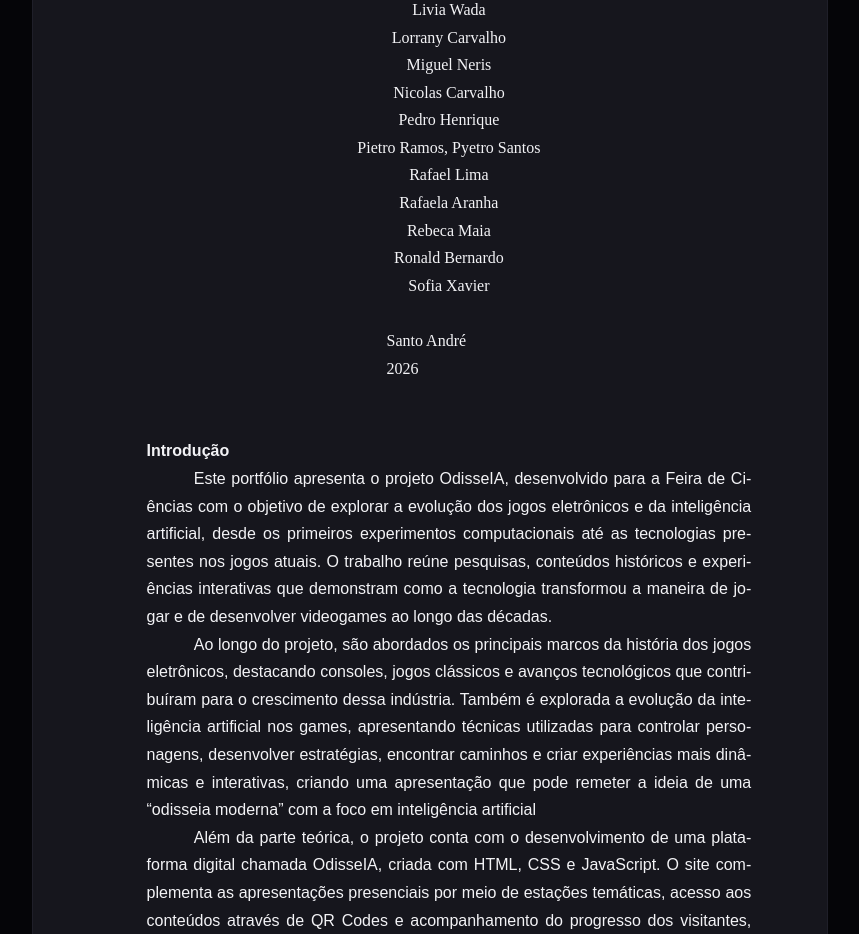
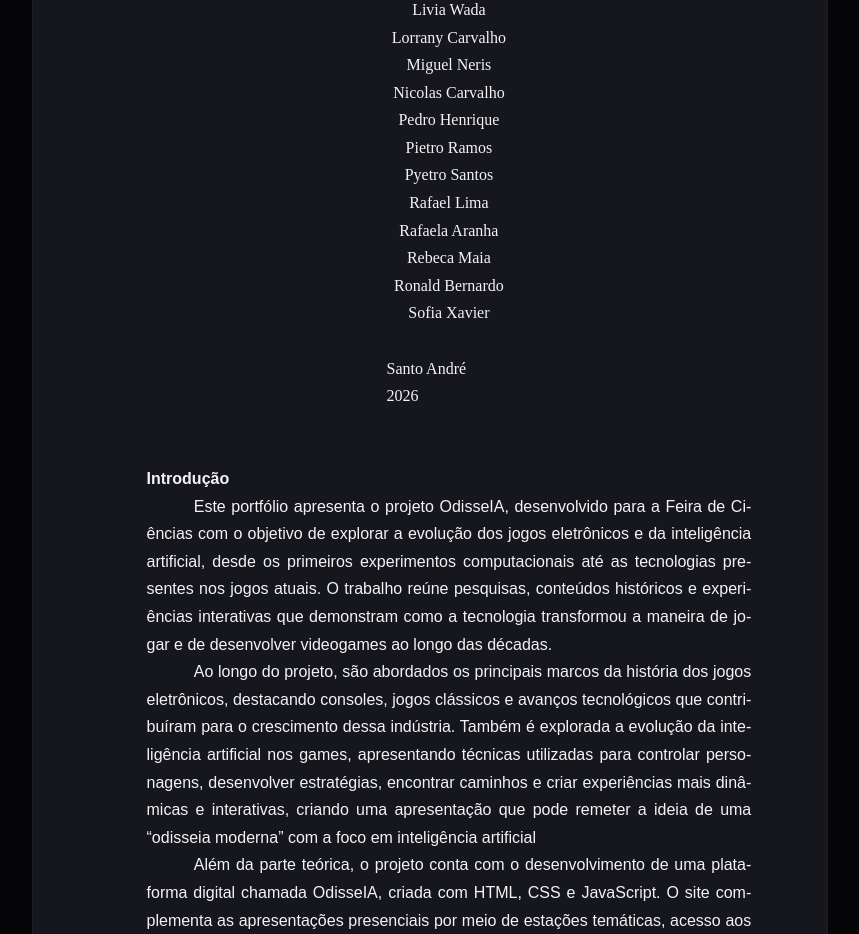
Before and after one commit to pietroramosz/OdisseIA, a plain HTML site: page portfolio.html in a window 1280 px wide. Shown: the part 1760-2694 px from the top of the page, without its empty margins (210-1069 px from the left). Drawn offline with Linux system fonts and the light colour scheme.

Commit message:
feat: nome dos alunos no portfólio

```diff
--- a/portfolio.html
+++ b/portfolio.html
@@ -57,7 +57,8 @@
           <p class="p3">Miguel Neris</p>
           <p class="p3">Nicolas Carvalho</p>
           <p class="p3">Pedro Henrique</p>
-          <p class="p3">Pietro Ramos, Pyetro Santos</p>
+          <p class="p3">Pietro Ramos</p>
+          <p class="p3">Pyetro Santos</p>
           <p class="p3">Rafael Lima</p>
           <p class="p3">Rafaela Aranha</p>
           <p class="p3">Rebeca Maia</p>
```
